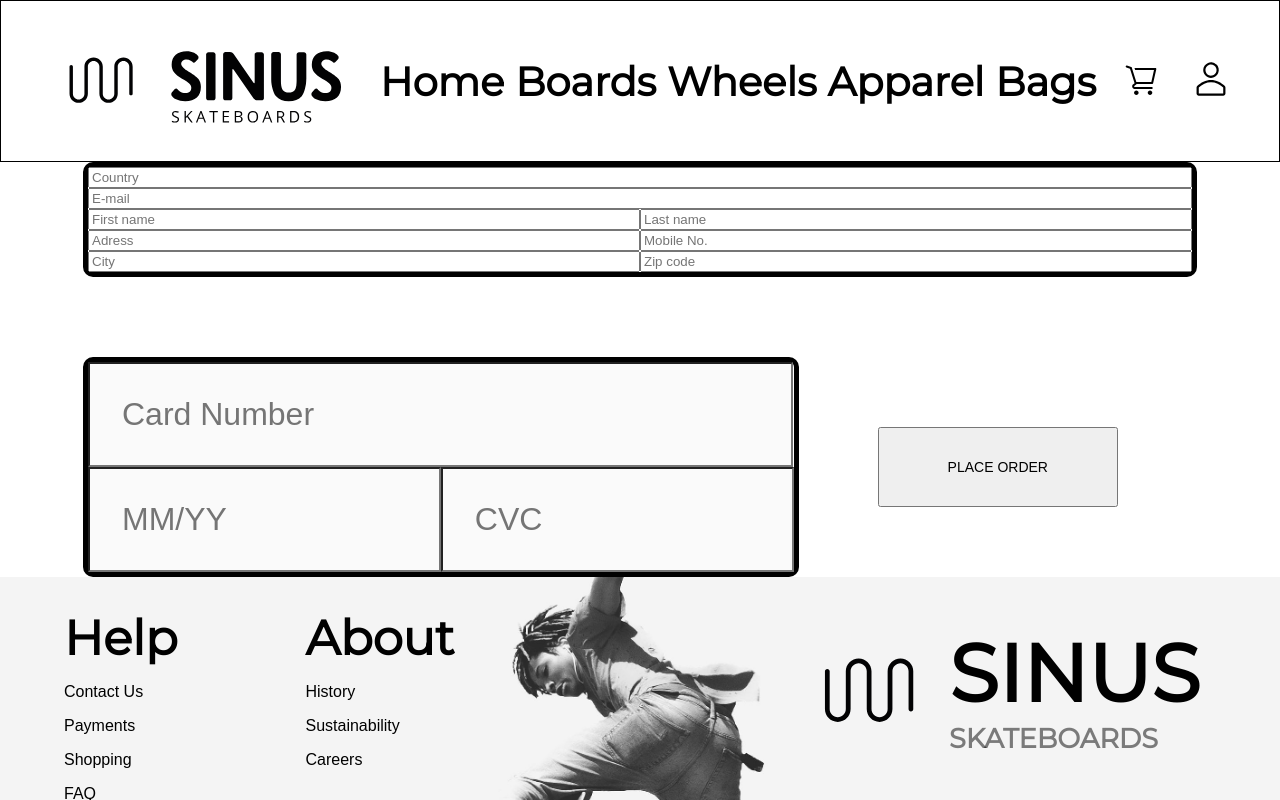
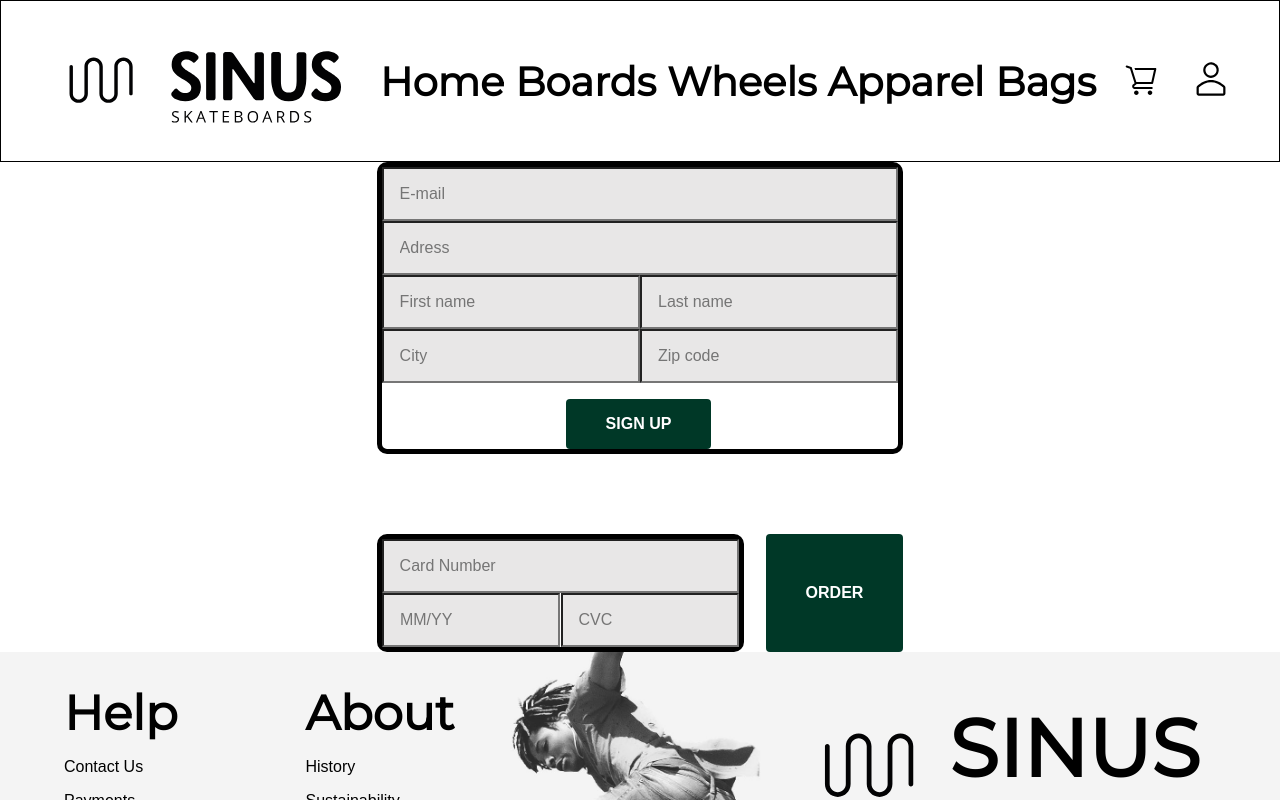
Before and after one commit to JesperSkold/SINUS-webshop, a Vue app: page /checkout in a window 1280 px wide. Shown: the top 800 px of the page. Built offline with nearby package versions, Linux system fonts and the light colour scheme; a web font is replaced by a local one.

Commit message:
Update login forms
Add CreateAccount component for re-use

Add data points to direct login view by booleans

```diff
--- a/src/components/CheckoutForm.vue
+++ b/src/components/CheckoutForm.vue
@@ -1,24 +1,6 @@
 <template>
   <form action="" class="checkout-form">
     <CreateAccount />
-    <!-- <div class="personal-info">
-      <div class="country-email">
-        <input type="text" placeholder="Country" />
-        <input type="text" placeholder="E-mail" />
-      </div>
-      <div class="name-input">
-        <input type="text" placeholder="First name" />
-        <input type="text" placeholder="Last name" />
-      </div>
-      <div class="adress-mobile">
-        <input type="text" placeholder="Adress" />
-        <input type="text" placeholder="Mobile No." />
-      </div>
-      <div class="city-zip">
-        <input type="text" placeholder="City" />
-        <input type="text" placeholder="Zip code" />
-      </div>
-    </div> -->
     <div class="payment-container">
       <div class="payment-info">
         <div class="card-number">
@@ -29,15 +11,16 @@
           <input type="text" placeholder="CVC" />
         </div>
       </div>
-      <button class="sinus-button">PLACE ORDER</button>
+      <SinusButton>ORDER</SinusButton>
     </div>
   </form>
 </template>
 
 <script>
 import CreateAccount from "@/components/CreateAccount";
+import SinusButton from "@/components/SinusButton";
 export default {
-  components: { CreateAccount },
+  components: { CreateAccount, SinusButton },
   data() {
     return {};
   },
@@ -51,53 +34,38 @@ form {
   align-content: flex-end;
 }
 input {
-  padding: 2rem;
-  font-size: 2rem;
-  background: rgb(250, 250, 250);
+  padding: 1rem;
+  font-size: 1rem;
+  background-color: rgb(232, 231, 231);
 }
-
-button {
-  width: 15rem;
-  height: 5rem;
-  margin: auto;
-}
-
 .checkout-form {
   margin: auto;
 }
-
 .name-input input,
-.adress-mobile input,
 .city-zip input {
-  width: 34rem;
+  width: 13.9rem;
 }
-
-.country-email {
+.adress-email {
   display: flex;
   flex-direction: column;
 }
-
 .personal-info,
 .payment-info {
   border: 5px solid black;
   border-radius: 10px;
 }
-
 .payment-container {
   display: flex;
   flex-direction: row;
   justify-content: space-between;
   margin-top: 5rem;
 }
-
 .card-number input {
-  width: 39.8rem;
+  width: 20.1rem;
 }
-
 .month-cvc input {
-  width: 17.8rem;
+  width: 8.9rem;
 }
-
 .month-cvc {
   display: flex;
   flex-direction: row;
--- a/src/components/CreateAccount.vue
+++ b/src/components/CreateAccount.vue
@@ -1,26 +1,25 @@
 <template>
   <div class="personal-info">
-    <div class="country-email">
-      <input type="text" placeholder="Country" />
+    <div class="adress-email">
       <input type="text" placeholder="E-mail" />
+      <input type="text" placeholder="Adress" />
     </div>
     <div class="name-input">
       <input type="text" placeholder="First name" />
       <input type="text" placeholder="Last name" />
     </div>
-    <div class="adress-mobile">
-      <input type="text" placeholder="Adress" />
-      <input type="text" placeholder="Mobile No." />
-    </div>
     <div class="city-zip">
       <input type="text" placeholder="City" />
       <input type="text" placeholder="Zip code" />
     </div>
+    <SinusButton class="sinus-button">Sign up</SinusButton>
   </div>
 </template>
 
 <script>
+import SinusButton from "@/components/SinusButton";
 export default {
+  components: { SinusButton },
   data() {
     return {};
   },
@@ -28,24 +27,27 @@ export default {
 </script>
 
 <style lang="scss" scoped>
-.checkout-form {
-  margin: auto;
+form {
+  display: flex;
+  flex-direction: column;
+  align-content: flex-end;
 }
-
+input {
+  padding: 1rem;
+  font-size: 1rem;
+  background-color: rgb(232, 231, 231);
+}
+.personal-info {
+}
+.sinus-button {
+  margin: 1rem auto auto 11.5rem;
+}
 .name-input input,
-.adress-mobile input,
 .city-zip input {
-  width: 34rem;
+  width: 13.9rem;
 }
-
-.country-email {
+.adress-email {
   display: flex;
   flex-direction: column;
 }
-
-.personal-info,
-.payment-info {
-  border: 5px solid black;
-  border-radius: 10px;
-}
 </style>
--- a/src/components/LoginForm.vue
+++ b/src/components/LoginForm.vue
@@ -6,29 +6,21 @@
       <input type="text" />
       <label for="">Password</label>
       <input type="password" />
+      <p class="sign-up">Sign up</p>
       <div class="button">
         <SinusButton>Login</SinusButton>
-      </div>
-    </div>
-    <div class="sign-up">
-      <h2>Sign up</h2>
-      <label for="">Email</label>
-      <input type="text" />
-      <label for="">Password</label>
-      <input type="password" />
-      <label for="">Repeat password</label>
-      <input type="password" />
-      <div class="button">
-        <SinusButton>Signup</SinusButton>
       </div>
     </div>
   </div>
 </template>
 
 <script>
-import SinusButton from "@/components/SinusButton.vue"
+import SinusButton from "@/components/SinusButton.vue";
 export default {
-  components: {SinusButton}
+  components: { SinusButton },
+  data() {
+    return {};
+  },
 };
 </script>
 
@@ -46,6 +38,14 @@ export default {
   margin: 2rem;
 }
 
+.sign-up {
+  padding: 0;
+  margin: auto 5px auto auto;
+  color: blue;
+  text-decoration: underline;
+  cursor: pointer;
+}
+
 input {
   padding: 2rem;
   font-size: 2rem;
@@ -53,6 +53,4 @@ input {
   margin-bottom: 1rem;
   border-radius: 10px;
 }
-
-
 </style>
--- a/src/views/AccountView.vue
+++ b/src/views/AccountView.vue
@@ -1,21 +1,30 @@
 <template>
   <div class="account-container">
     <LoginForm v-if="loggedIn == false" />
+    <CreateAccount v-if="signUp == true" />
     <MyAccount v-if="loggedIn == true" />
   </div>
 </template>
 
 <script>
 import LoginForm from "@/components/LoginForm";
+import CreateAccount from "@/components/CreateAccount";
 import MyAccount from "@/components/MyAccount";
 export default {
-  components: { LoginForm, MyAccount },
+  components: { LoginForm, MyAccount, CreateAccount },
   data() {
     return {
-      loggedIn: false,
+      loggedIn: true,
+      signUp: true,
     };
   },
 };
 </script>
 
-<style lang="scss" scoped></style>
+<style lang="scss" scoped>
+.account-container {
+  display: flex;
+  justify-content: center;
+  align-items: center;
+}
+</style>
```
